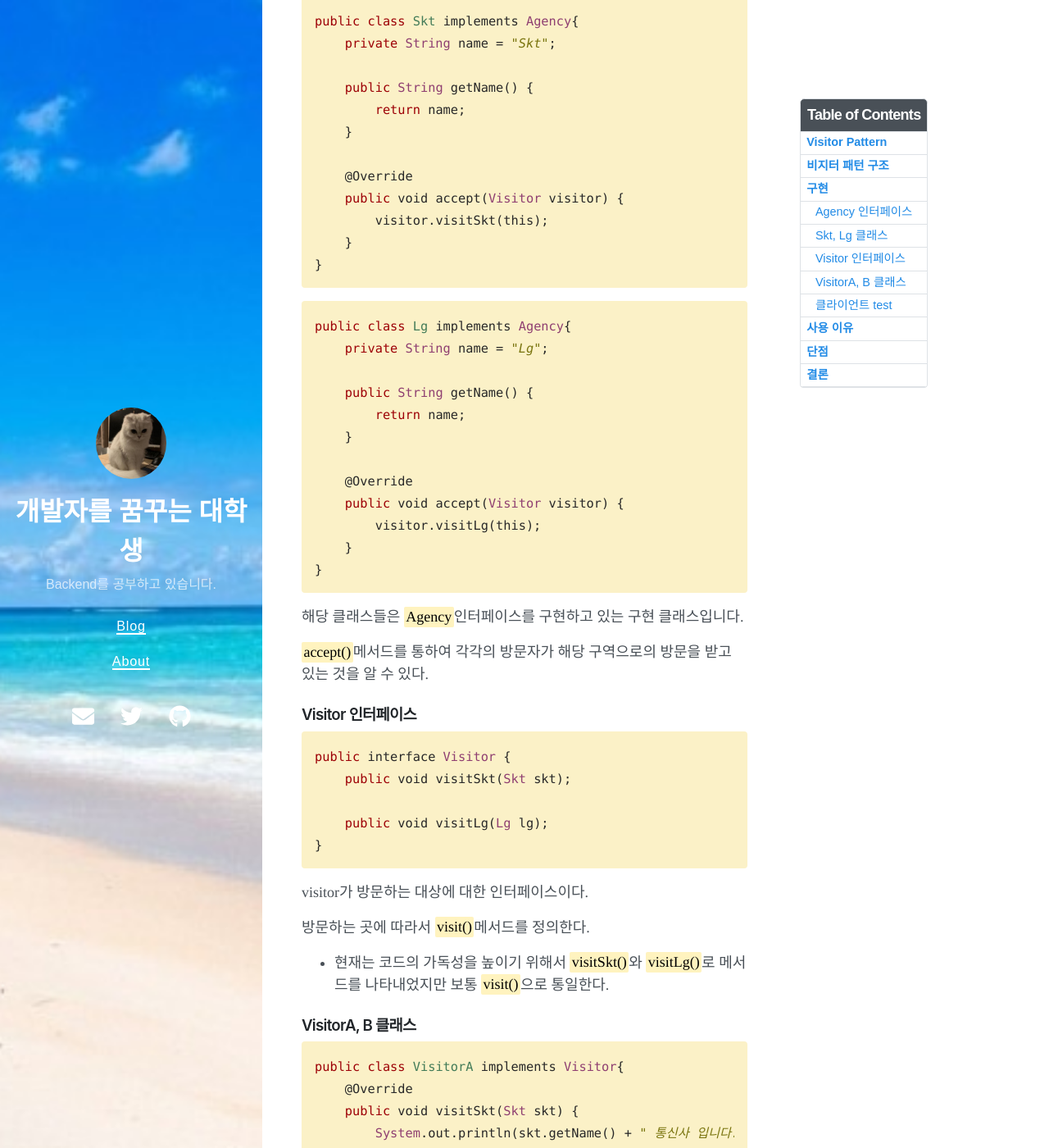
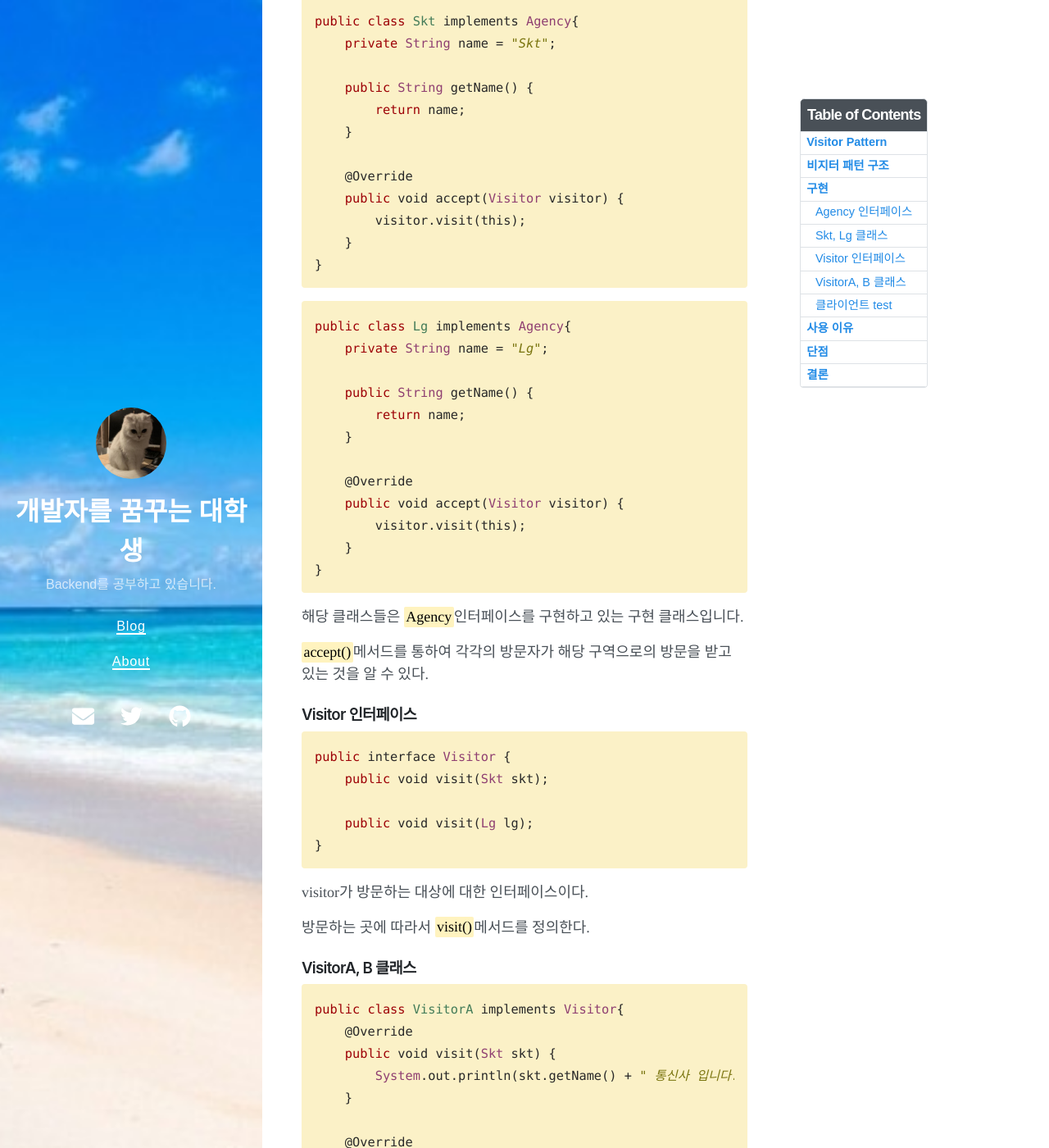
Before and after one commit to seeungmin/seeungmin.github.io, a Jekyll site: the page built from _posts/2023-08-06-Visitor-Pattern.md, in a window 1280 px wide and 1400 px high, scrolled down 1185 px. Shown: the whole window at 82% size. Built offline with Jekyll 4.4.1, drawn with Linux system fonts in a browser that asks for light colours; nearby versions of some CDN libraries; some of the changed text lies outside the part shown.

Commit message:
|UPDATE| 비지터 패턴 blog modify2 0817

```diff
--- a/_posts/2023-08-06-Visitor-Pattern.md
+++ b/_posts/2023-08-06-Visitor-Pattern.md
@@ -48,7 +48,7 @@ public class Skt implements Agency{
 
     @Override
     public void accept(Visitor visitor) {
-        visitor.visitSkt(this);
+        visitor.visit(this);
     }
 }
 {% endhighlight %}
@@ -62,7 +62,7 @@ public class Lg implements Agency{
 
     @Override
     public void accept(Visitor visitor) {
-        visitor.visitLg(this);
+        visitor.visit(this);
     }
 }
 {% endhighlight %}
@@ -75,28 +75,27 @@ public class Lg implements Agency{
 
 {% highlight ruby %}
 public interface Visitor {
-    public void visitSkt(Skt skt);
+    public void visit(Skt skt);
 
-    public void visitLg(Lg lg);
+    public void visit(Lg lg);
 }
 {% endhighlight %}
 
 visitor가 방문하는 대상에 대한 인터페이스이다.
 
 방문하는 곳에 따라서 <mark>visit()</mark>메서드를 정의한다.
-- 현재는 코드의 가독성을 높이기 위해서 <mark>visitSkt()</mark>와 <mark>visitLg()</mark>로 메서드를 나타내었지만 보통 <mark>visit()</mark>으로 통일한다.
 
 
 ### VisitorA, B 클래스
 {% highlight ruby %}
 public class VisitorA implements Visitor{
     @Override
-    public void visitSkt(Skt skt) {
+    public void visit(Skt skt) {
         System.out.println(skt.getName() + " 통신사 입니다.");
     }
 
     @Override
-    public void visitLg(Lg lg) {
+    public void visit(Lg lg) {
         System.out.println(lg.getName() + " 통신사 입니다.");
     }
 }
@@ -104,12 +103,12 @@ public class VisitorA implements Visitor{
 {% highlight ruby %}
 public class VisitorB implements Visitor{
     @Override
-    public void visitSkt(Skt skt) {
+    public void visit(Skt skt) {
         System.out.println(skt.getName() + " 통신사 입니다.");
     }
 
     @Override
-    public void visitLg(Lg lg) {
+    public void visit(Lg lg) {
         System.out.println(lg.getName() + " 통신사 입니다.");
     }
 }
```
